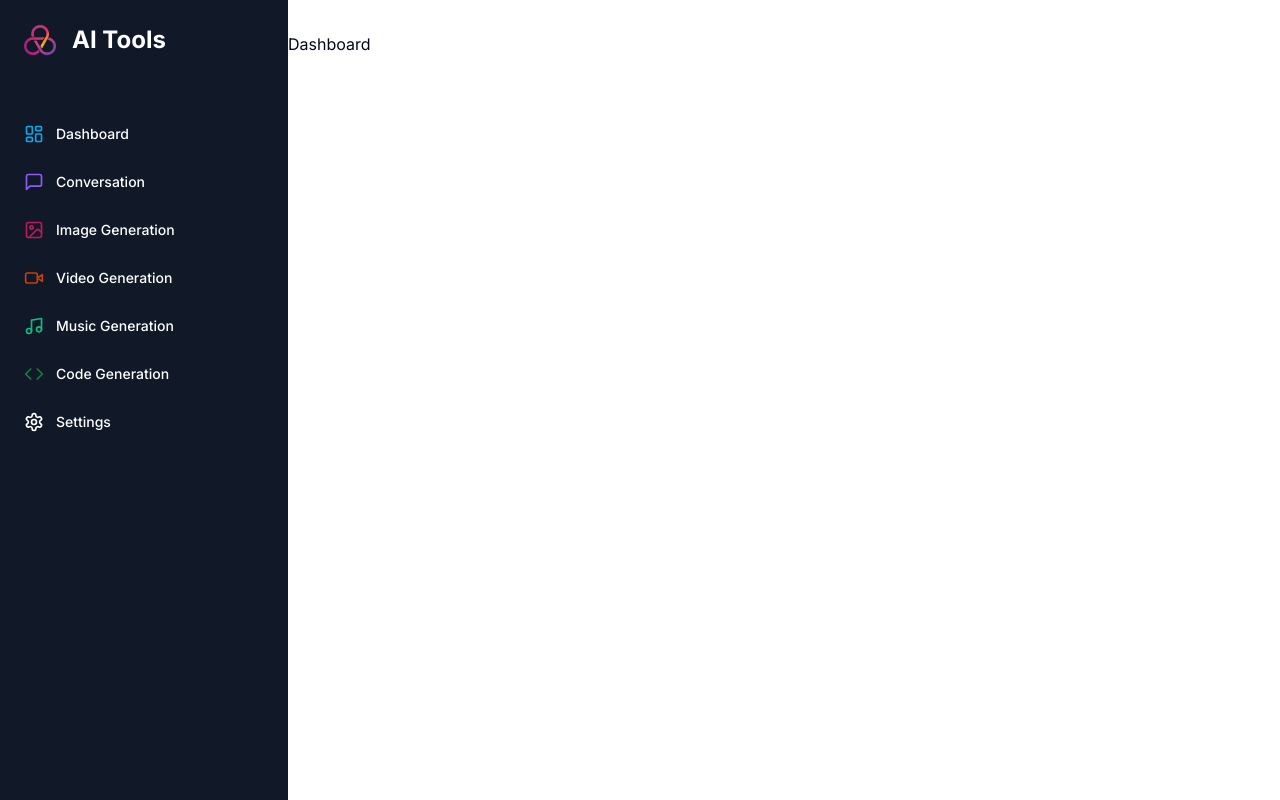
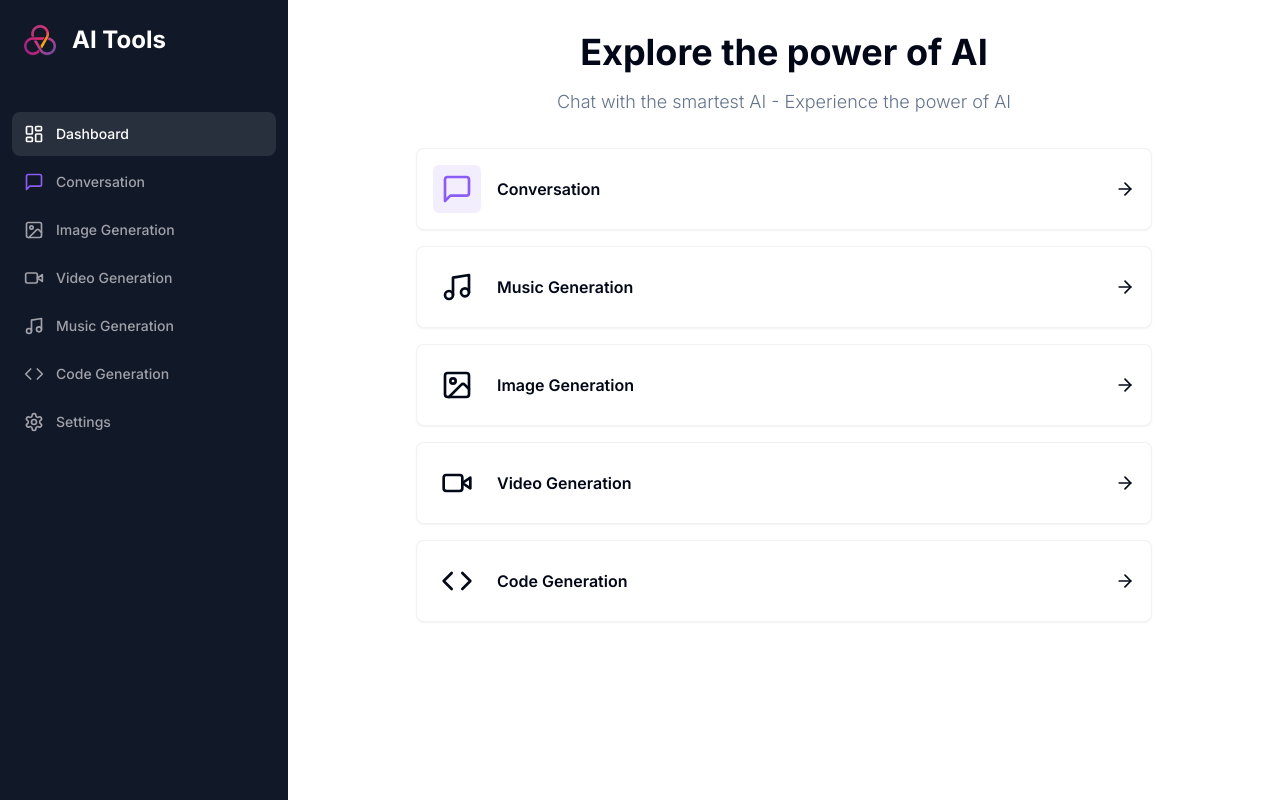
Before and after one commit to quangnphan/ai-tools, a Next.js app: page /dashboard in a window 1280 px wide. Built offline with nearby package versions, Linux system fonts and the light colour scheme.

Commit message:
conversation component

```diff
--- /dev/null
+++ b/app/(dashboard)/(routes)/conversation/page.tsx
@@ -0,0 +1,18 @@
+import Heading from "@/components/heading";
+import { MessageSquare } from "lucide-react";
+
+const Conversation = () => {
+  return (
+    <div>
+      <Heading
+        title="Conversation"
+        description="Our most advanced conversation model"
+        icon={MessageSquare}
+        iconColor="text-violet-500"
+        bgColor="bg-violet-500/10"
+      />
+    </div>
+  );
+};
+
+export default Conversation;
--- a/app/(dashboard)/(routes)/dashboard/page.tsx
+++ b/app/(dashboard)/(routes)/dashboard/page.tsx
@@ -1,9 +1,35 @@
+"use client"
 
+import { Card } from "@/components/ui/card";
+import { tools } from "@/constants";
+import { useRouter } from "next/navigation";
+import { ArrowRight } from "lucide-react";
+import { cn } from "@/lib/utils";
 
 export default function DashboardPage() {
+  const router = useRouter()
+
   return (
     <div>
-      Dashboard
+      <div className="mb-8 space-y-4">
+        <h2 className="text-2xl md:text-4xl font-bold text-center">Explore the power of AI</h2>
+        <p className="text-muted-foreground font-light text-sm md:text-lg text-center">Chat with the smartest AI - Experience the power of AI</p>
+      </div>
+      <div className="px-4 md:px-20 lg:px-32 space-y-4">
+        {tools.map((tool) => (
+          <Card onClick={() => router.push(tool.href)} key={tool.href} className="p-4 border-black/5 flex items-center justify-between hover:shadow-md transition cursor-pointer">
+            <div className="flex items-center gap-x-4">
+              <div className={cn("p-2 w-fit rounded-md", tool.bgColor)}>
+                <tool.icon className={cn("w-8 h-8", tool.color)} />
+              </div>
+              <div className="font-semibold">
+                {tool.label}
+              </div>
+            </div>
+            <ArrowRight className="w-5 h-5" />
+          </Card>
+        ))}
+      </div>
     </div>
   );
 }
--- /dev/null
+++ b/components/heading.tsx
@@ -0,0 +1,32 @@
+import { cn } from "@/lib/utils";
+import { LucideIcon } from "lucide-react";
+
+interface HeadingProps {
+  title: string;
+  description: string;
+  icon: LucideIcon;
+  iconColor?: string;
+  bgColor?: string;
+}
+
+const Heading = ({
+  title,
+  description,
+  icon: Icon,
+  iconColor,
+  bgColor,
+}: HeadingProps) => {
+  return (
+    <div className="px-4 lg:px-8 flex items-center gap-x-3 mb-8">
+      <div className={cn("p-2 w-fit rounded-md", bgColor)}>
+        <Icon className={cn("w-10 h-10", iconColor)} />
+      </div>
+      <div>
+        <h2 className="text-3xl font-bold">{title}</h2>
+        <p className="text-sm text-muted-foreground">{description}</p>
+      </div>
+    </div>
+  );
+};
+
+export default Heading;
--- a/components/mobile-sidebar.tsx
+++ b/components/mobile-sidebar.tsx
@@ -1,10 +1,20 @@
-import React from "react";
+"use client"
+
+import React, { useEffect, useState } from "react";
 import { Button } from "./ui/button";
 import { Menu } from "lucide-react";
 import { Sheet, SheetContent, SheetTrigger } from "./ui/sheet";
 import Sidebar from "./sidebar";
 
 const MobileSidebar = () => {
+  const [isMounted,setIsMounted] = useState(false);
+  useEffect(()=>{
+    setIsMounted(true)
+  },[]);
+
+  if(!isMounted){
+    return null
+  }
   return (
     <Sheet>
       <SheetTrigger>
--- a/components/sidebar.tsx
+++ b/components/sidebar.tsx
@@ -1,58 +1,17 @@
 "use client";
 
 import { cn } from "@/lib/utils";
-import { Code, ImageIcon, LayoutDashboard, MessageSquare, Music, Settings, VideoIcon } from "lucide-react";
 import { Montserrat } from "next/font/google";
 import Image from "next/image";
 import Link from "next/link";
+import { usePathname } from "next/navigation";
+import { routes } from "@/constants";
 
 const montserrat = Montserrat({ weight: "600", subsets: ["latin"] });
 
-const routes = [
-    {
-      label: 'Dashboard',
-      icon: LayoutDashboard,
-      href: '/dashboard',
-      color: "text-sky-500"
-    },
-    {
-      label: 'Conversation',
-      icon: MessageSquare,
-      href: '/conversation',
-      color: "text-violet-500",
-    },
-    {
-      label: 'Image Generation',
-      icon: ImageIcon,
-      color: "text-pink-700",
-      href: '/image',
-    },
-    {
-      label: 'Video Generation',
-      icon: VideoIcon,
-      color: "text-orange-700",
-      href: '/video',
-    },
-    {
-      label: 'Music Generation',
-      icon: Music,
-      color: "text-emerald-500",
-      href: '/music',
-    },
-    {
-      label: 'Code Generation',
-      icon: Code,
-      color: "text-green-700",
-      href: '/code',
-    },
-    {
-      label: 'Settings',
-      icon: Settings,
-      href: '/settings',
-    },
-  ];
+const Sidebar = () => {
+  const pathname = usePathname();
 
-const Sidebar = () => {
   return (
     <div className="space-y-4 py-4 flex flex-col h-full bg-[#111827] text-white">
       <div className="px-3 py-2 flex-1">
@@ -68,7 +27,7 @@
               <Link
                 key={route.href}
                 href={route.href}
-                className="text-sm group flex p-3 w-full justify-start font-medium cursor-pointer hover:text-white hover:bg-white/10 rounded-lg transition"
+                className={cn("text-sm group flex p-3 w-full justify-start font-medium cursor-pointer hover:text-white hover:bg-white/10 rounded-lg transition",pathname === route.href ? "text-white bg-white/10" : "text-zinc-400")}
               >
                 <div className="flex items-center flex-1">
                   <route.icon className={cn("h-5 w-5 mr-3", route.color)} />
--- /dev/null
+++ b/components/ui/card.tsx
@@ -0,0 +1,79 @@
+import * as React from "react"
+
+import { cn } from "@/lib/utils"
+
+const Card = React.forwardRef<
+  HTMLDivElement,
+  React.HTMLAttributes<HTMLDivElement>
+>(({ className, ...props }, ref) => (
+  <div
+    ref={ref}
+    className={cn(
+      "rounded-lg border bg-card text-card-foreground shadow-sm",
+      className
+    )}
+    {...props}
+  />
+))
+Card.displayName = "Card"
+
+const CardHeader = React.forwardRef<
+  HTMLDivElement,
+  React.HTMLAttributes<HTMLDivElement>
+>(({ className, ...props }, ref) => (
+  <div
+    ref={ref}
+    className={cn("flex flex-col space-y-1.5 p-6", className)}
+    {...props}
+  />
+))
+CardHeader.displayName = "CardHeader"
+
+const CardTitle = React.forwardRef<
+  HTMLParagraphElement,
+  React.HTMLAttributes<HTMLHeadingElement>
+>(({ className, ...props }, ref) => (
+  <h3
+    ref={ref}
+    className={cn(
+      "text-2xl font-semibold leading-none tracking-tight",
+      className
+    )}
+    {...props}
+  />
+))
+CardTitle.displayName = "CardTitle"
+
+const CardDescription = React.forwardRef<
+  HTMLParagraphElement,
+  React.HTMLAttributes<HTMLParagraphElement>
+>(({ className, ...props }, ref) => (
+  <p
+    ref={ref}
+    className={cn("text-sm text-muted-foreground", className)}
+    {...props}
+  />
+))
+CardDescription.displayName = "CardDescription"
+
+const CardContent = React.forwardRef<
+  HTMLDivElement,
+  React.HTMLAttributes<HTMLDivElement>
+>(({ className, ...props }, ref) => (
+  <div ref={ref} className={cn("p-6 pt-0", className)} {...props} />
+))
+CardContent.displayName = "CardContent"
+
+const CardFooter = React.forwardRef<
+  HTMLDivElement,
+  React.HTMLAttributes<HTMLDivElement>
+>(({ className, ...props }, ref) => (
+  <div
+    ref={ref}
+    className={cn("flex items-center p-6 pt-0", className)}
+    {...props}
+  />
+))
+CardFooter.displayName = "CardFooter"
+
+export { Card, CardHeader, CardFooter, CardTitle, CardDescription, CardContent }
--- /dev/null
+++ b/constants.ts
@@ -0,0 +1,93 @@
+import {
+  Code,
+  ImageIcon,
+  MessageSquare,
+  Music,
+  VideoIcon,
+  LayoutDashboard,
+  Settings,
+} from "lucide-react";
+
+export const MAX_FREE_COUNTS = 5;
+
+export const routes = [
+  {
+    label: "Dashboard",
+    icon: LayoutDashboard,
+    href: "/dashboard",
+    color: "text-sky-500",
+  },
+  {
+    label: "Conversation",
+    icon: MessageSquare,
+    href: "/conversation",
+    color: "text-violet-500",
+  },
+  {
+    label: "Image Generation",
+    icon: ImageIcon,
+    color: "text-pink-700",
+    href: "/image",
+  },
+  {
+    label: "Video Generation",
+    icon: VideoIcon,
+    color: "text-orange-700",
+    href: "/video",
+  },
+  {
+    label: "Music Generation",
+    icon: Music,
+    color: "text-emerald-500",
+    href: "/music",
+  },
+  {
+    label: "Code Generation",
+    icon: Code,
+    color: "text-green-700",
+    href: "/code",
+  },
+  {
+    label: "Settings",
+    icon: Settings,
+    href: "/settings",
+  },
+];
+
+export const tools = [
+  {
+    label: "Conversation",
+    icon: MessageSquare,
+    href: "/conversation",
+    color: "text-violet-500",
+    bgColor: "bg-violet-500/10",
+  },
+  {
+    label: "Music Generation",
+    icon: Music,
+    href: "/music",
+    color: "text-emerald-500",
+    bgColor: "bg-emerald-500/10",
+  },
+  {
+    label: "Image Generation",
+    icon: ImageIcon,
+    color: "text-pink-700",
+    bgColor: "bg-pink-700/10",
+    href: "/image",
+  },
+  {
+    label: "Video Generation",
+    icon: VideoIcon,
+    color: "text-orange-700",
+    bgColor: "bg-orange-700/10",
+    href: "/video",
+  },
+  {
+    label: "Code Generation",
+    icon: Code,
+    color: "text-green-700",
+    bgColor: "bg-green-700/10",
+    href: "/code",
+  },
+];
```
